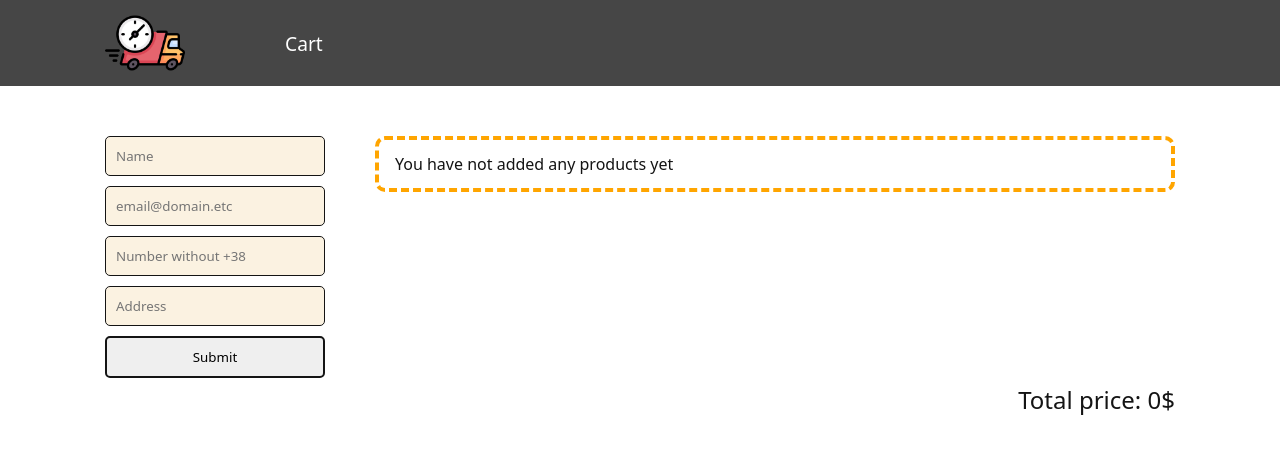
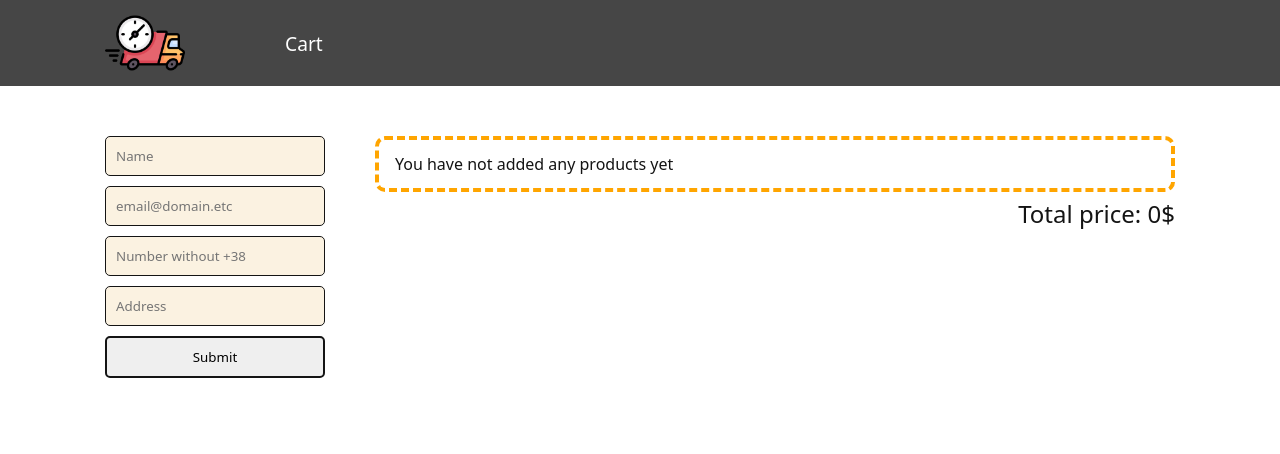
Before and after one commit to Mifaresss/food-delivery-app, a Next.js app: page /cart in a window 1280 px wide. Shown: the top 454 px of the page. Built offline with nearby package versions, Linux system fonts and the light colour scheme.

Commit message:
Relocate "TotalPrice" component

```diff
--- a/src/app/cart/page.jsx
+++ b/src/app/cart/page.jsx
@@ -10,9 +10,11 @@ export default function cart() {
       <div className={s.cartPageContainer}>
          <div className={s.mainContentWrapper}>
             <OrderForm />
+            <div className={s.productsSectionWrapper}>
                <CartProductsList />
+               <TotalPrice />
             </div>
-			<TotalPrice />
+         </div>
       </div>
    )
 }
--- a/src/app/cart/page.module.css
+++ b/src/app/cart/page.module.css
@@ -6,3 +6,10 @@
 	justify-content: space-between;
 	margin-bottom: 10px;
 }
+.productsSectionWrapper {
+	width: 100%;
+	height: max-content;
+	display: flex;
+	flex-direction: column;
+	gap: 10px;
+}
```
Lines whose indentation alone changed are shown as unchanged.
